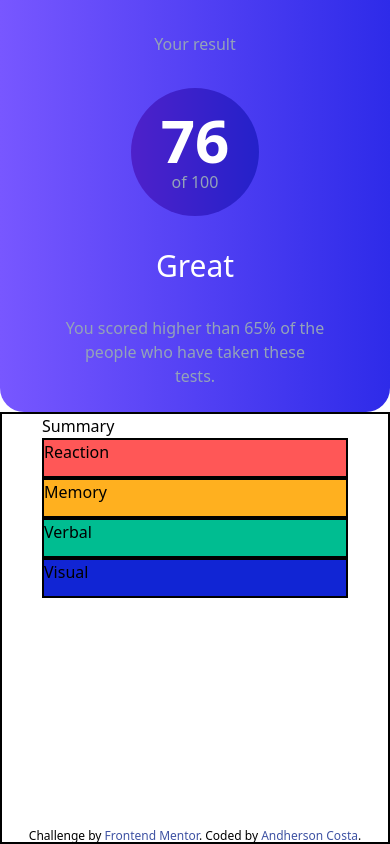
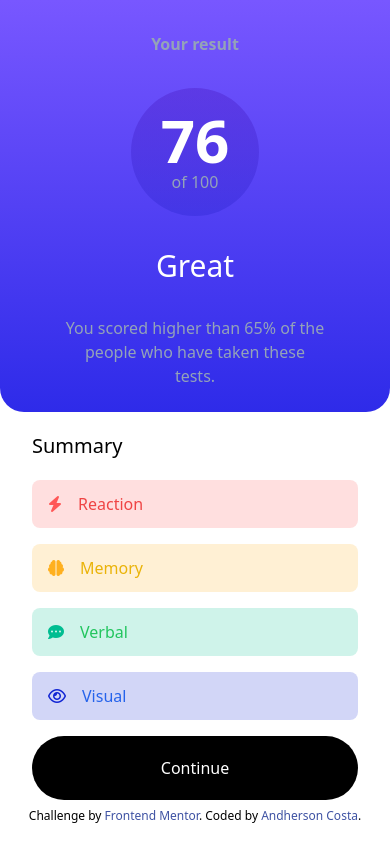
Before and after one commit to oAndin/Results-Summary-Component, a plain HTML site: page index.html in a window 390 px wide. Drawn offline with nearby package versions, Linux system fonts and the light colour scheme.

Commit message:
Mobile done

```diff
--- a/index.html
+++ b/index.html
@@ -19,10 +19,10 @@
 
   <span id="first-box"
     class="
-  w-full h-hull flex flex-col items-center justify-center bg-gradient-to-r from-lightSlateBlue to-lightRoyalBlue rounded-b-3xl">
-    <h2 class="text-slate-400 py-8">Your result</h2>
+  w-full h-hull flex flex-col items-center justify-center bg-gradient-to-b from-lightSlateBlue to-lightRoyalBlue rounded-b-3xl">
+    <h2 class="text-slate-400 py-8 font-bold">Your result</h2>
     <span id="circle"
-      class="w-32 h-32 rounded-full bg-gradient-to-r from-violetBlue to-persianBlue flex flex-col items-center justify-center py-8">
+      class="w-32 h-32 rounded-full bg-gradient-to-t from-persianBlue to-violetBlue flex flex-col items-center justify-center py-8">
       <h1 class="text-white text-6xl font-bold">76</h1>
       <h4 class="text-slate-400">of 100</h4>
     </span>
@@ -30,34 +30,35 @@
     <p class="text-center text-slate-400 px-16 pb-6">You scored higher than 65% of the people who have taken these
       tests.</p>
   </span>
-  <span id="second-box" class="w-full h-full border-2 border-black px-10 flex flex-col">
-    <h1>Summary</h1>
-    <span id="Reaction" class="h-10 bg-lightRed border-2 border-black">
-      Reaction
-    </span>
-    <span id="Memory" class="bg-orangeyYellow h-10 border-2 border-black">
-      Memory
-    </span>
-    <span id="Verbal" class="bg-greenTeal h-10 border-2 border-black">
-      Verbal
-    </span>
-    <span id="Visual" class="bg-cobaltBlue h-10 border-2 border-black">
-      Visual
-    </span>
+  <span id="second-box" class="w-full h-full border-black px-8 flex flex-col">
+    <h1 class="py-5 text-xl font-normal">Summary</h1>
+    <div id="categories" class="flex flex-col gap-4">
+      <span id="Reaction" class="h-12 bg-lightRed border-black rounded-lg text-red-500 flex items-center">
+        <i class="fa-solid fa-bolt pl-4" style="color: #FF5757;"></i>
+        <p class="p-4">Reaction</p>
+      </span>
+      <span id="Memory" class="bg-orangeyYellow h-12 text-yellow-500 border-black rounded-lg flex items-center">
+        <i class="fa-solid fa-brain pl-4" style="color: #FFB01F;"></i>
+        <p class="pl-4">Memory</p>
+      </span>
+      <span id="Verbal" class="bg-greenTeal h-12 text-green-500 border-black rounded-lg flex items-center">
+        <i class="fa-solid fa-comment-dots pl-4" style="color: #00BD91;"></i>
+        <p class="pl-4">Verbal</p>
+      </span>
+      <span id="Visual" class="bg-cobaltBlue text-blue-600 h-12 border-black rounded-lg flex items-center pl-4">
+      <i class="fa-regular fa-eye" style="color: #1125D4;"></i>
+      <p class="pl-4">Visual</p>
+      </span>
+      <button class="w-full h-16 rounded-full bg-black text-white">Continue</button>
+    </div>
   </span>
-  <!-- <main class="">
-    <span id="bigBox" class="container flex border-2 border-black w-64  h-64">
-        <span id="smBox" class="container flex w-full h-full bg-gradient-to-r from-lightSlateBlue to-lightRoyalBlue">
 
-        </span>
-    </span>
-  </main> -->
-
-  <div class="text-xs absolute bottom-0">
+  <div class="text-xs mb-5">
     Challenge by <a class="text-linkColor" href="https://www.frontendmentor.io?ref=challenge" target="_blank"> Frontend
       Mentor</a>.
     Coded by <a class="text-linkColor" href="#">Andherson Costa</a>.
   </div>
+  <script src="https://kit.fontawesome.com/1887723c23.js" crossorigin="anonymous"></script>
   <script src="https://cdn.tailwindcss.com"></script>
   <script>
     tailwind.config = {
@@ -68,18 +69,18 @@
         extend: {
           colors: {
             linkColor: '#3E52A3',
-            lightRed: '#FF5757',
-            orangeyYellow: '#FFB01F',
-            greenTeal: '#00BD91',
-            cobaltBlue: '#1125D4',
+            lightRed: '#FF575730',
+            orangeyYellow: '#FFB01F30',
+            greenTeal: '#00BD9130',
+            cobaltBlue: '#1125D430',
             white: '#FFFFFF',
             paleBlue: '#EBF1FF',
             lightLavender: '#C8C7FF',
             darkGrayBlue: '#303B5A',
             lightSlateBlue: '#7857FF',
             lightRoyalBlue: '#2E2BE9',
-            violetBlue: '#4E21CA',
-            persianBlue: '#2421CA'
+            violetBlue: '#4E21CA70',
+            persianBlue: '#2421CA50'
           }
         }
       }
```
